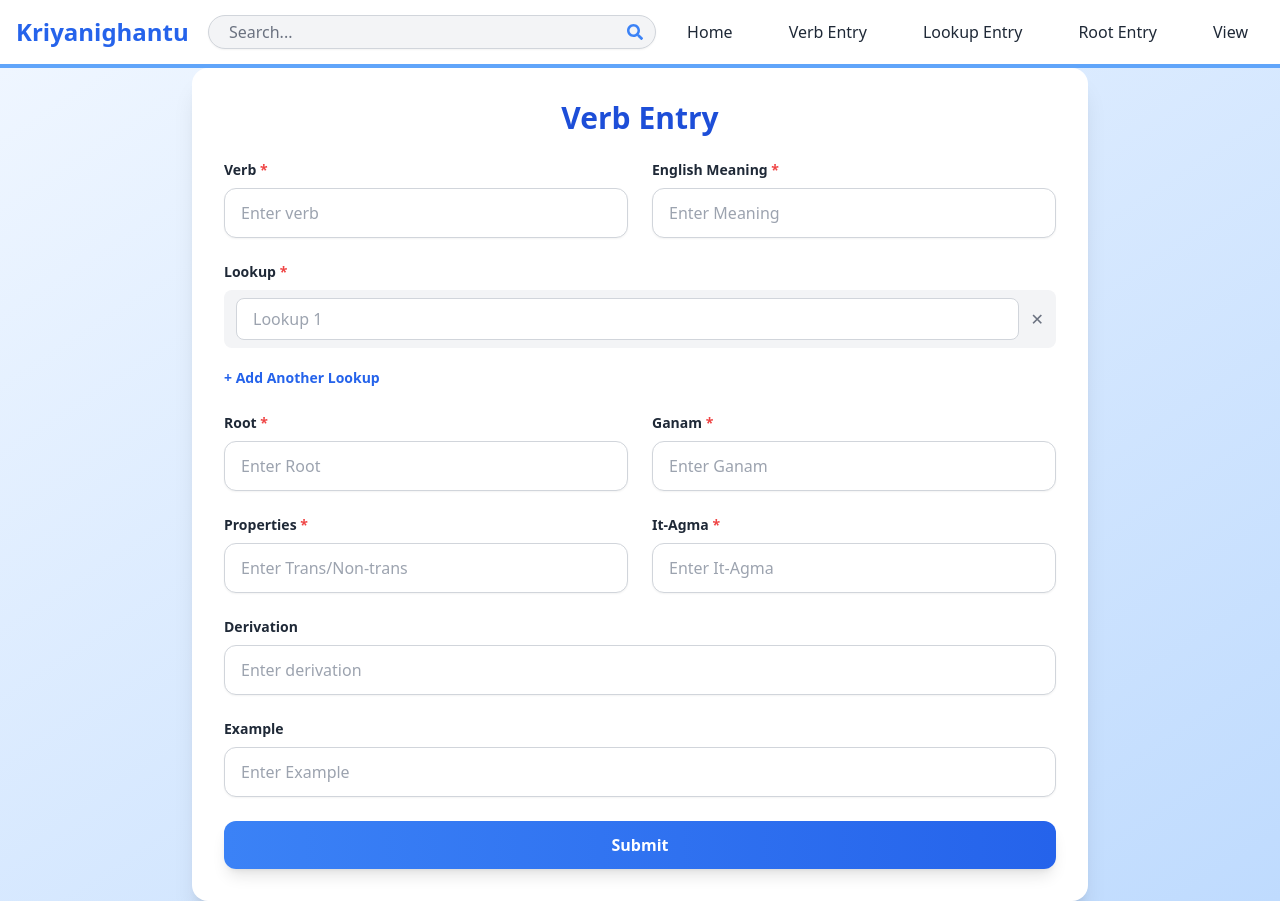
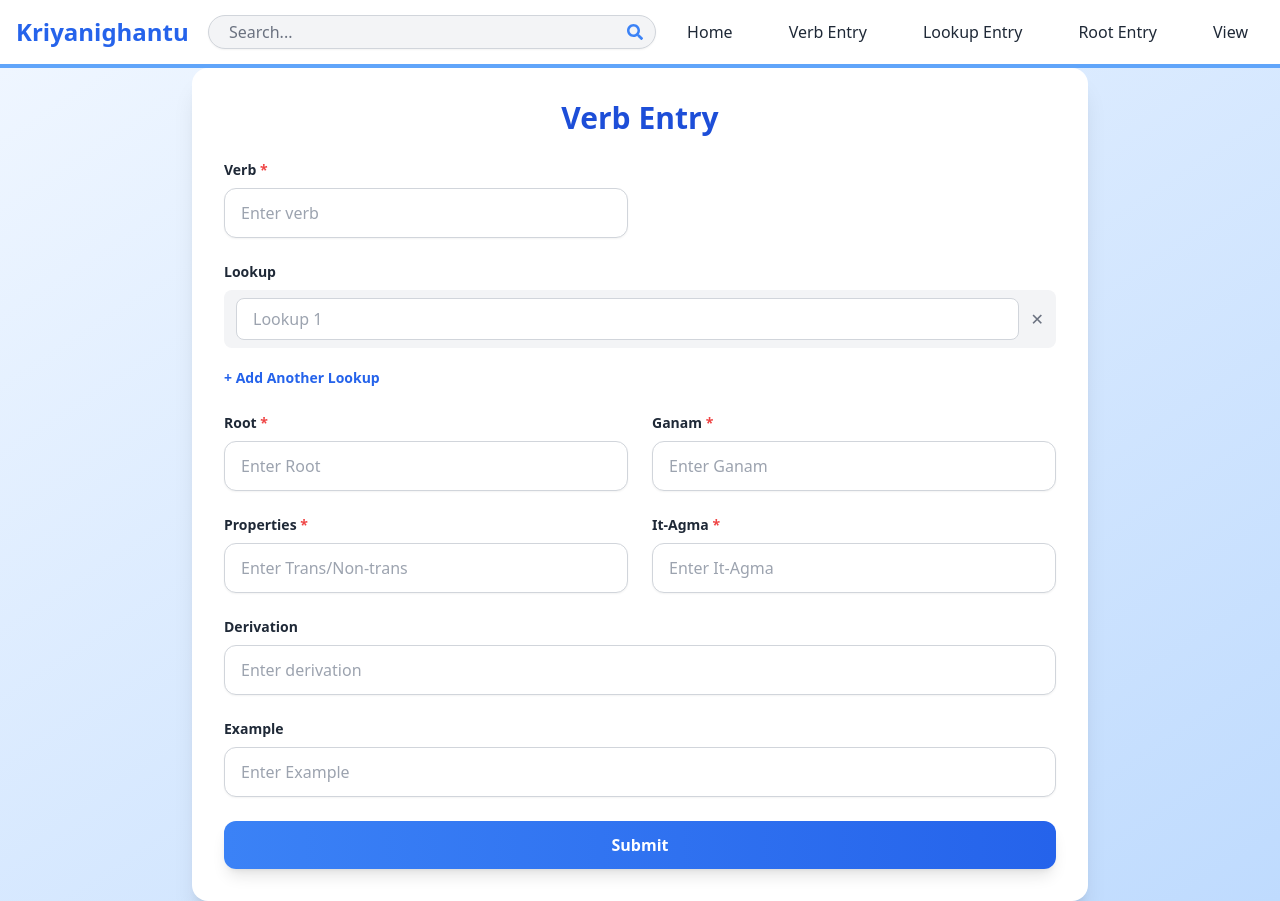
Before and after one commit to VK-ARJUN/sanskrit-thesaurus, a React (Vite) app in the folder client/: page /verb-entry in a window 1280 px wide. Built offline with nearby package versions, Linux system fonts and the light colour scheme.

Commit message:
editings to verb entry

```diff
--- a/client/src/pages/VerbEntry.jsx
+++ b/client/src/pages/VerbEntry.jsx
@@ -2,7 +2,6 @@ import React, { useState } from "react";
 
 function EntryForm() {
   const [verb, setVerb] = useState("");
-  const [englishMeaning, setEnglishMeaning] = useState("");
   const [lookup, setLookup] = useState([""]);
   const [root, setRoot] = useState("");
   const [ganam, setGanam] = useState("");
@@ -13,7 +12,7 @@ function EntryForm() {
 
   const handleSubmit = async (e) => {
     e.preventDefault();
-    const newEntry = { verb, englishMeaning, lookup, root, ganam, transVerb, ItAgma, derivation };
+    const newEntry = { verb, lookup, root, ganam, transVerb, ItAgma, derivation };
 
     try {
       const res = await fetch('/server/entry/addverb', {
@@ -27,7 +26,6 @@ function EntryForm() {
       if (res.ok) {
         setVerb("");
         setRoot("");
-        setEnglishMeaning("");
         setLookup([""]);
         setGanam("");
         setTransVerb("");
@@ -91,24 +89,10 @@ function EntryForm() {
             />
           </div>
 
-          {/* English Meaning Input */}
-          <div>
-            <label className="block text-sm font-semibold text-gray-800 mb-2">
-              English Meaning <span className="text-red-500">*</span>
-            </label>
-            <input
-              placeholder="Enter Meaning"
-              onChange={(e) => setEnglishMeaning(e.target.value)}
-              value={englishMeaning}
-              type="text"
-              className="w-full px-4 py-3 border border-gray-300 rounded-xl shadow-sm focus:ring-2 focus:ring-blue-400 focus:outline-none"
-            />
-          </div>
-
           {/* Lookup Input */}
           <div className="col-span-1 md:col-span-2">
             <label className="block text-sm font-semibold text-gray-800 mb-2">
-              Lookup <span className="text-red-500">*</span>
+              Lookup
             </label>
             {lookup.map((meaning, index) => (
               <div
```
Also changed, not shown: 1 other file (tests, documents, lock files or other folders).
